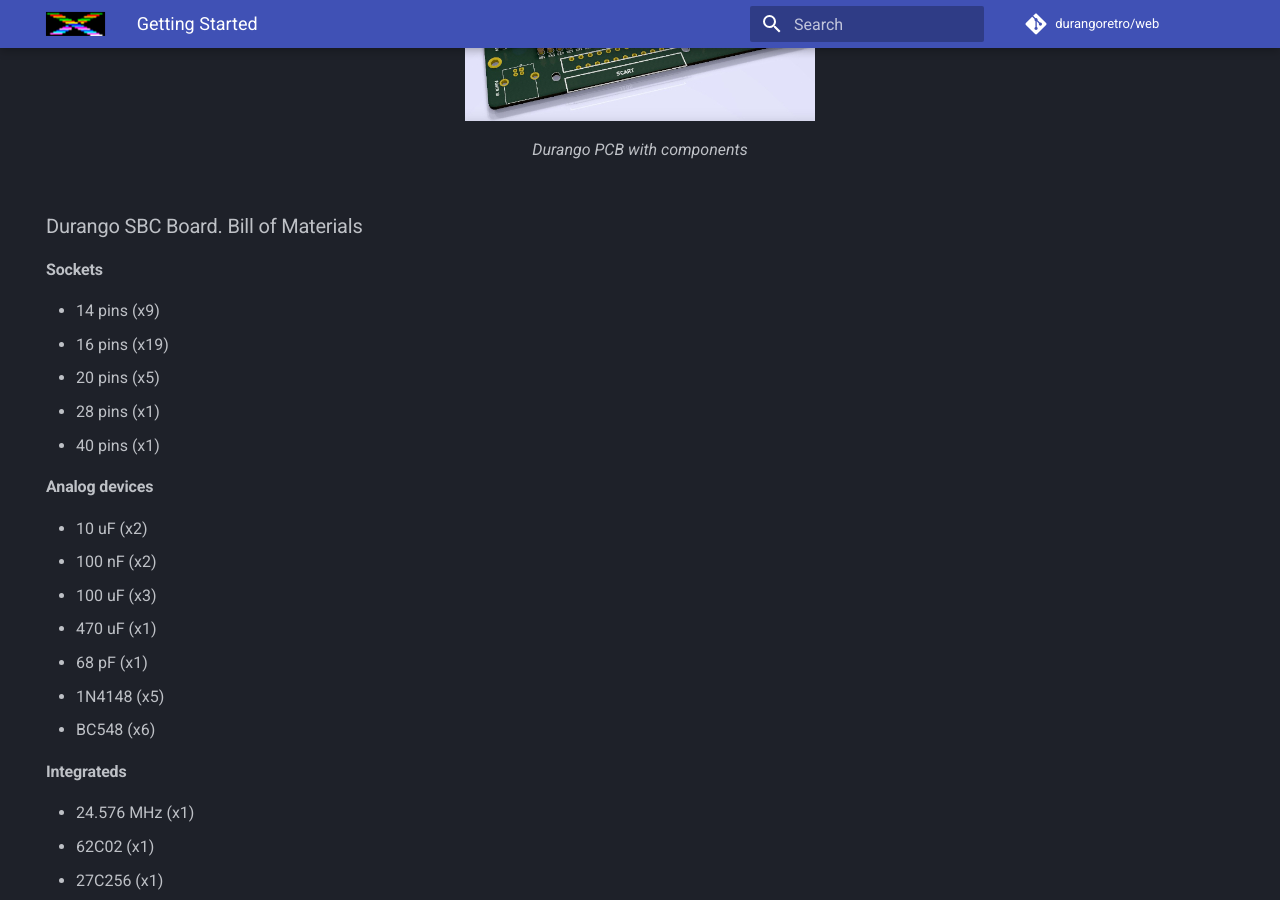
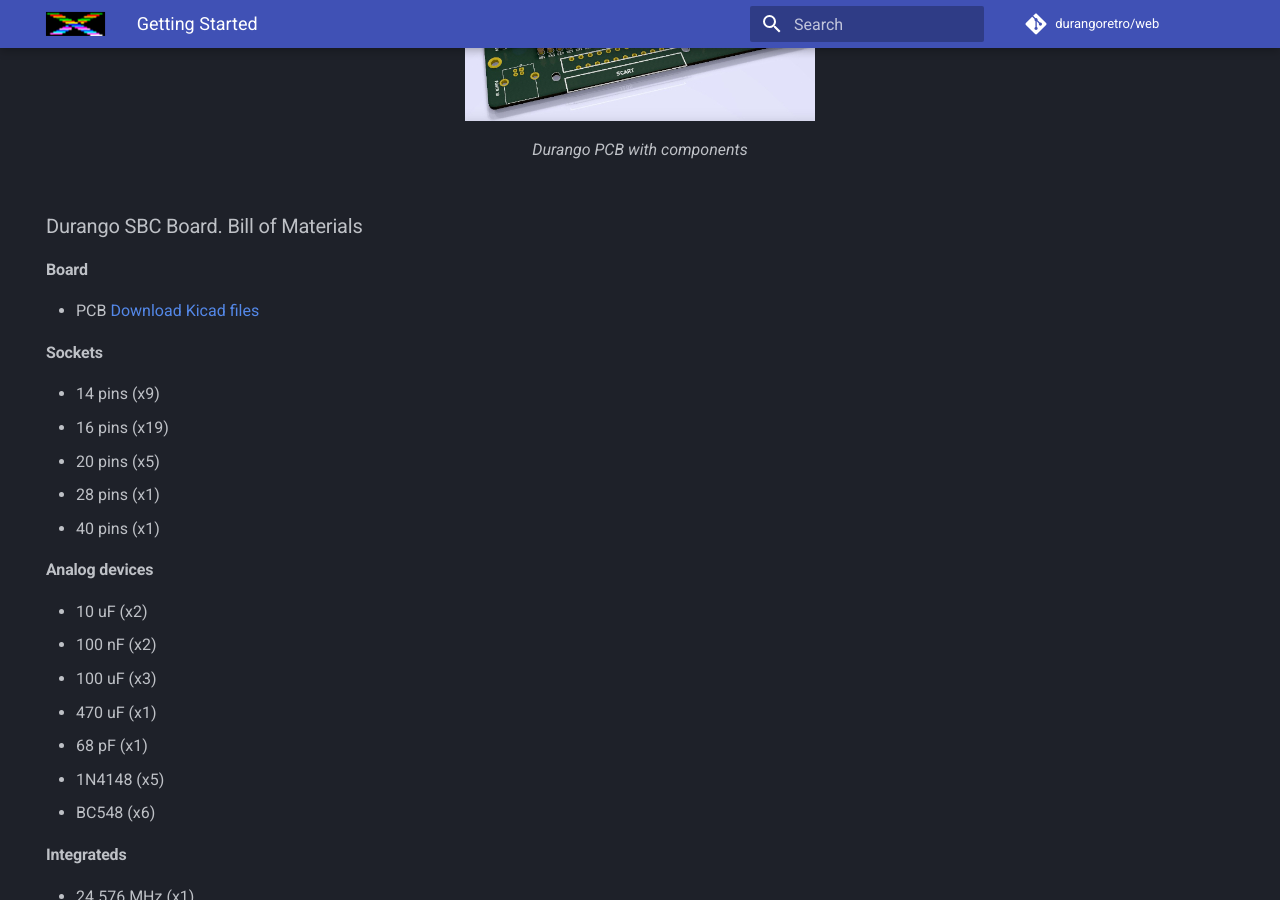
Before and after one commit to durangoretro/web, an MkDocs documentation site: the page built from docs/started.md, in a window 1280 px wide and 900 px high, scrolled down 917 px. Built offline with MkDocs 1.6.1 and Material for MkDocs 9.7.7, drawn with Linux system fonts in a browser that asks for light colours; comment, search, counter and statistics services are not loaded.

Commit message:
Add Durango pcb kicad source

```diff
--- a/docs/started.md
+++ b/docs/started.md
@@ -29,6 +29,10 @@
 </figure>
 
 ### Durango SBC Board. Bill of Materials
+
+
+#### Board
+* PCB [Download Kicad files](https://github.com/zuiko21/minimOS/tree/master/hard/kicad/durango/full)
 
 #### Sockets
 * 14 pins (x9)
```
